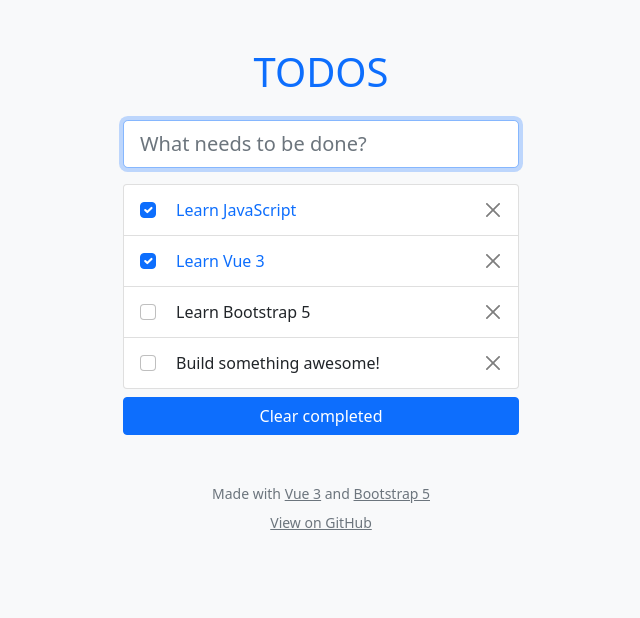
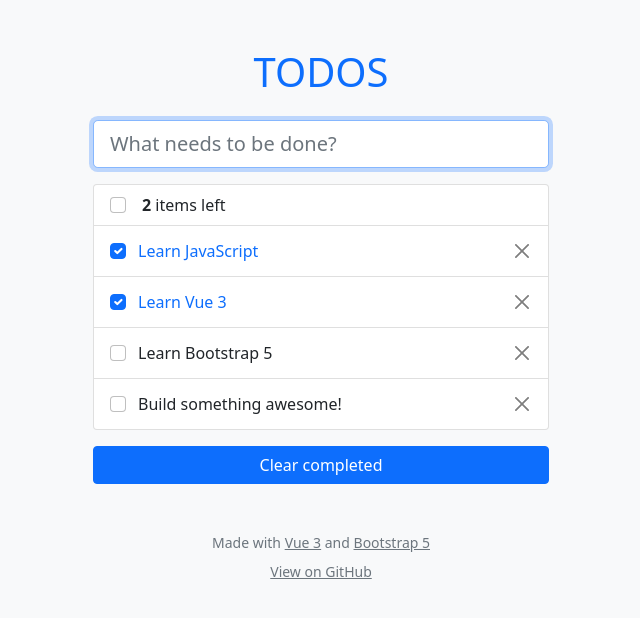
Before and after one commit to davidgaroro/vue-todo-pwa, a Vue app: page / in a window 1280 px wide. Shown: the top 618 px of the page, without its empty margins (319-959 px from the left). Built offline with nearby package versions, Linux system fonts and the light colour scheme.

Commit message:
add toggle all action

```diff
--- a/src/App.vue
+++ b/src/App.vue
@@ -17,6 +17,6 @@ export default {
 
 <style lang="scss">
 .container {
-  max-width: 420px;
+  max-width: 480px;
 }
 </style>
--- a/src/components/TodoItem.vue
+++ b/src/components/TodoItem.vue
@@ -1,8 +1,8 @@
 <template>
   <li class="list-group-item d-flex justify-content-between align-items-center">
-    <div class="my-auto">
+    <div>
       <input
-        class="form-check-input me-3"
+        class="form-check-input me-2"
         type="checkbox"
         aria-label="Todo checkbox"
         :checked="todo.done"
@@ -56,10 +56,3 @@ export default {
   },
 };
 </script>
-
-<!-- Add "scoped" attribute to limit CSS to this component only -->
-<style scoped lang="scss">
-.form-check-input {
-  cursor: pointer;
-}
-</style>
--- a/src/store/index.js
+++ b/src/store/index.js
@@ -53,6 +53,12 @@ const actions = {
     commit("editTodo", { todo, text: value });
   },
 
+  toggleAll({ state, commit }, done) {
+    state.todos.forEach((todo) => {
+      commit("editTodo", { todo, done });
+    });
+  },
+
   clearCompleted({ state, commit }) {
     state.todos
       .filter((todo) => todo.done)
--- a/src/views/Home.vue
+++ b/src/views/Home.vue
@@ -9,7 +9,22 @@
     placeholder="What needs to be done?"
     @keyup.enter="addTodo"
   />
-  <ul class="list-group mb-2" v-show="todos.length">
+  <ul class="list-group mb-3" v-show="todos.length">
+    <li
+      class="list-group-item d-flex justify-content-between align-items-center"
+    >
+      <div>
+        <input
+          class="form-check-input me-3"
+          type="checkbox"
+          aria-label="Select all"
+          :checked="allChecked"
+          @change="toggleAll(!allChecked)"
+        />
+        <strong>{{ remaining }}</strong>
+        {{ pluralize(remaining, "item") }} left
+      </div>
+    </li>
     <TodoItem v-for="todo in todos" :key="todo.id" :todo="todo" />
   </ul>
   <button
@@ -35,12 +50,15 @@ export default {
     todos() {
       return this.$store.state.todos;
     },
+    allChecked() {
+      return this.todos.every((todo) => todo.done);
+    },
     remaining() {
       return this.todos.filter((todo) => !todo.done).length;
     },
   },
   methods: {
-    ...mapActions(["clearCompleted"]),
+    ...mapActions(["toggleAll", "clearCompleted"]),
     addTodo(e) {
       const text = e.target.value;
       if (text.trim()) {
@@ -51,6 +69,15 @@ export default {
         e.target.value = "";
       }
     },
+    pluralize(n, w) {
+      return n === 1 ? w : w + "s";
+    },
   },
 };
 </script>
+
+<style lang="scss">
+.form-check-input {
+  cursor: pointer;
+}
+</style>
```
